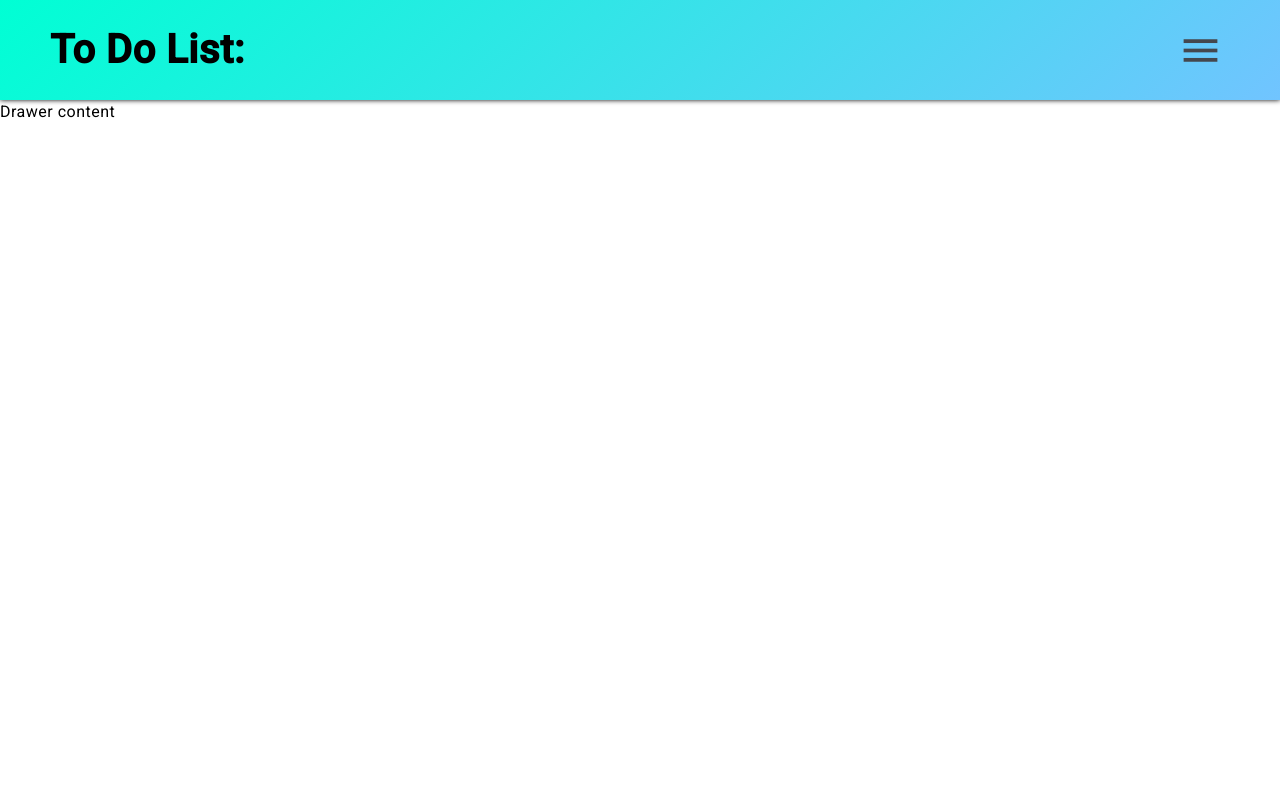
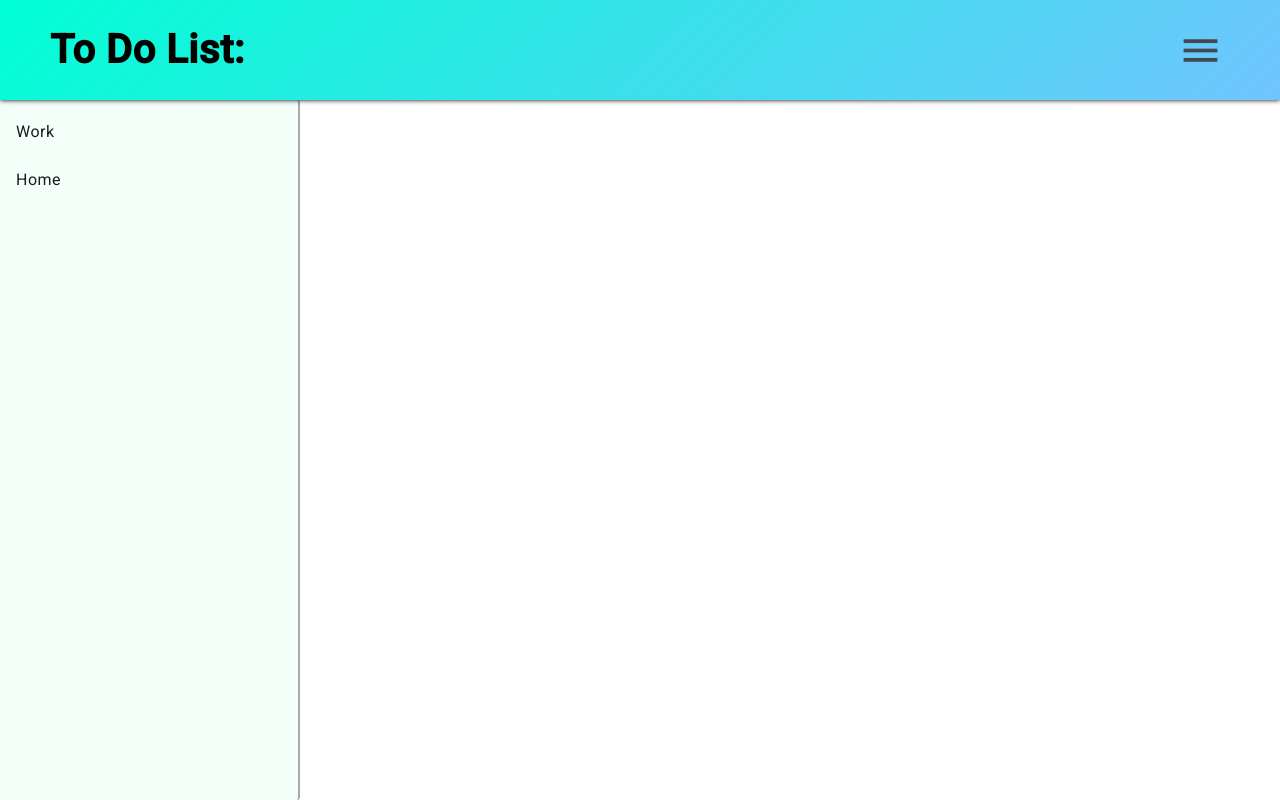
Before and after one commit to Harrys1456/To-Do-List, an Angular app: page / in a window 1280 px wide. Built offline with nearby package versions, Linux system fonts and the light colour scheme.

Commit message:
Styled the side nav and made it clickable with for the header text

```diff
--- a/src/app/app.component.css
+++ b/src/app/app.component.css
@@ -1,3 +1,6 @@
+
+/*Header Style*/
+
 header{
     display: flex;
     justify-content: space-between;
@@ -8,6 +11,7 @@ header{
     background-position: 0px 0px;
     background-image: linear-gradient(137deg, #00FFD4FF 0%, #71C4FFFF 100%);
     box-shadow: 0 0 5px 0;
+    position:relative;
 }
 
 #header-label {
@@ -34,3 +38,20 @@ header{
     font-size: 45px;
     overflow: visible;
 }
+
+
+/**/
+
+#side-nav-container{
+    width: 300px;
+    height: calc(100% - 100px);
+    background-color: #F5FFFA;
+    border-top-right-radius: 3px;
+    border-bottom-right-radius: 3px;;
+    border-right: 2px inset #4452517c;
+}
+
+.side-nav{
+    width: 300px;
+    display: block;
+}
--- a/src/app/app.component.html
+++ b/src/app/app.component.html
@@ -1,6 +1,6 @@
 <header>
   <div id="header-label">
-    To Do List:
+    To Do List: {{selected_category}}
   </div>
   <div id="header-icon">
     <button id="button-menu-icon" mat-icon-button [matMenuTriggerFor]="menu">
@@ -11,6 +11,14 @@
     </mat-menu>
   </div>
 </header>
-<div>
-  <mat-drawer mode="side" opened>Drawer content</mat-drawer>
+<div id="side-nav-container">
+    <mat-sidenav class="side-nav" mode="side" opened>
+      <mat-action-list>
+        @for (category of categories; track category){
+          <button mat-list-item (click)="categorySelect($event)">
+            {{category}}
+          </button>
+        }
+      </mat-action-list>
+    </mat-sidenav>
 </div>
--- a/src/app/app.component.ts
+++ b/src/app/app.component.ts
@@ -16,7 +16,8 @@ import { MatDialog } from '@angular/material/dialog';
 export class AppComponent {
 
   title = 'to-do-list';
-  categorys: string[] | undefined = ['Work', 'Home']
+  categories: string[] | undefined = ['Work', 'Home'];
+  selected_category: string | undefined = undefined;
 
   constructor(public dialog: MatDialog){}
 
@@ -27,4 +28,9 @@ export class AppComponent {
       console.log("Dialog closed");
     })
   }
+
+  categorySelect(e: MouseEvent) : void {
+    const input = e.target as HTMLElement
+    this.selected_category = input.innerText;
+  }
 }
```
